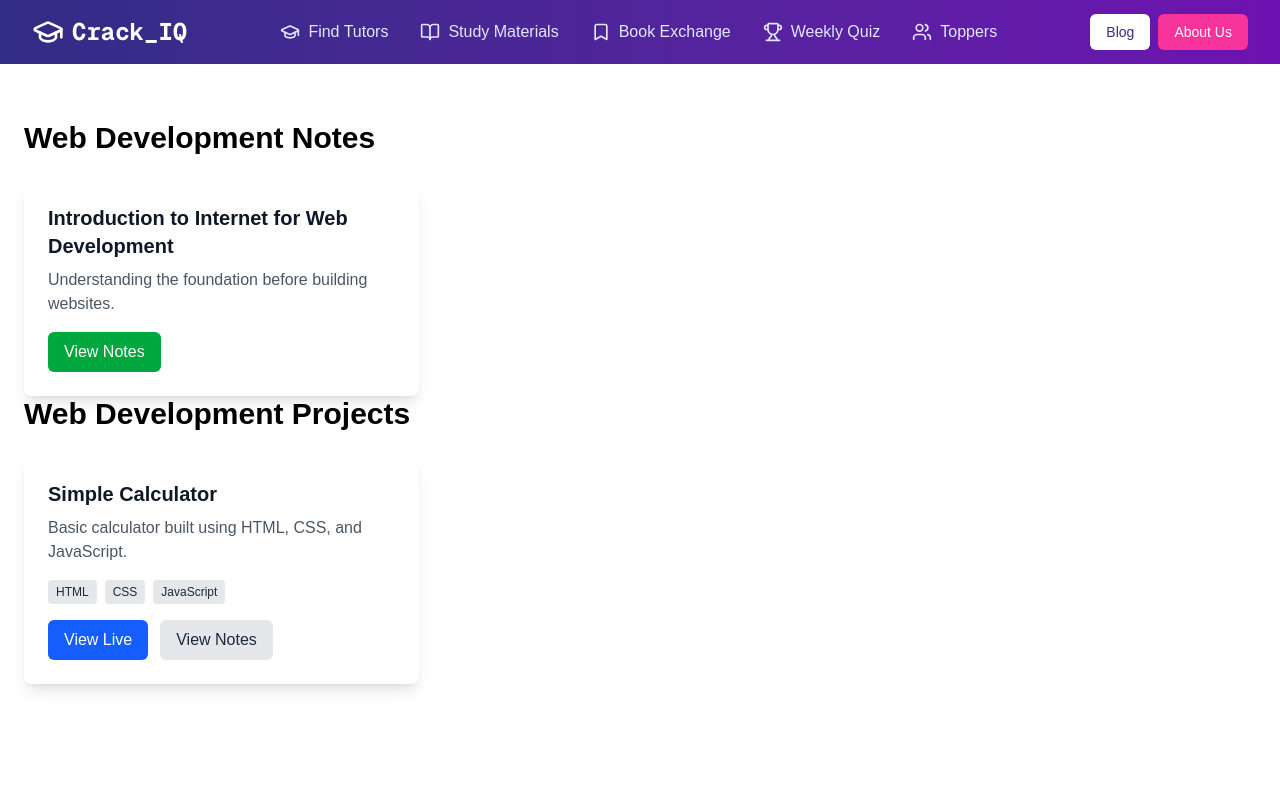
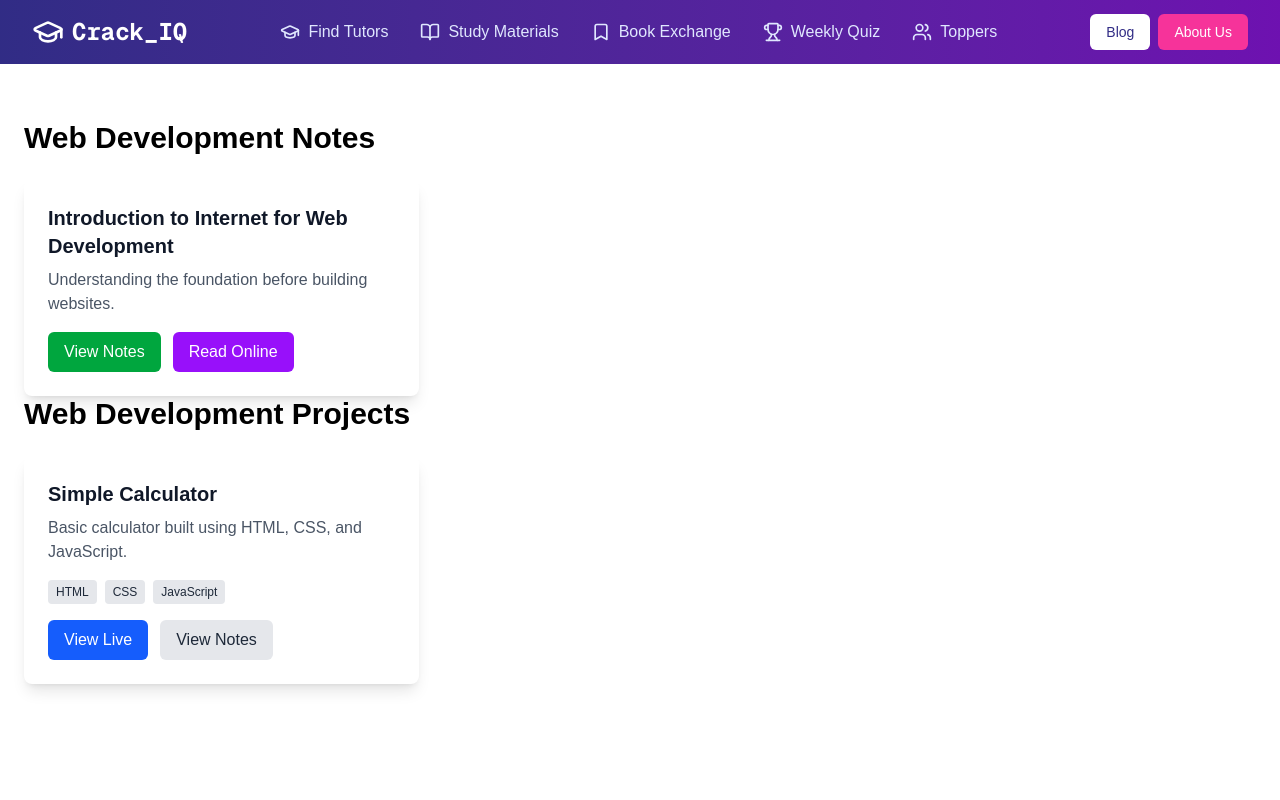
Before and after one commit to mrankit5575/mukundpur-Clent, a Next.js app: page /webdev in a window 1280 px wide. Shown: the top 800 px of the page. Built offline with nearby package versions, Linux system fonts and the light colour scheme.

Commit message:
update the

```diff
--- a/src/app/webdev/page.jsx
+++ b/src/app/webdev/page.jsx
@@ -71,6 +71,7 @@ const NoteCard = ({ note, index }) => {
         <h3 className="text-xl font-bold text-gray-900 mb-2">{note.title}</h3>
         <p className="text-gray-600 mb-4">{note.description}</p>
 
+        <div className="flex space-x-3">
           <a
             href={note.link}
             target="_blank"
@@ -79,6 +80,18 @@ const NoteCard = ({ note, index }) => {
           >
             View Notes
           </a>
+
+          {note.readLink && (
+            <a
+              href={note.readLink}
+              target="_blank"
+              rel="noopener noreferrer"
+              className="px-4 py-2 bg-purple-600 text-white rounded-md hover:bg-purple-700 transition-colors inline-block"
+            >
+              Read Online
+            </a>
+          )}
+        </div>
       </div>
     </motion.div>
   );
@@ -92,7 +105,8 @@ export default function WebdevPage() {
       description: 'Basic calculator built using HTML, CSS, and JavaScript.',
       technologies: ['HTML', 'CSS', 'JavaScript'],
       link: 'https://astonishing-sundae-5d6960.netlify.app/',
-      pdfLink: 'https://drive.google.com/file/d/17iUHo_7oRtRwodAK4ymo6DozurdPEa7o/view?usp=sharing',
+      pdfLink:
+        'https://drive.google.com/file/d/17iUHo_7oRtRwodAK4ymo6DozurdPEa7o/view?usp=sharing',
     },
   ];
 
@@ -101,20 +115,18 @@ export default function WebdevPage() {
       title: 'Introduction to Internet for Web Development',
       description: 'Understanding the foundation before building websites.',
       link: 'https://drive.google.com/file/d/10wsMd6Lbxjllrx7PO8I6GALupsxws4kA/view?usp=drive_link',
+      readLink: 'https://developer.mozilla.org/en-US/docs/Web/HTTP/Guides/Overview', // New link for reading directly
     },
     // {
     //   title: 'Second Class Notes',
     //   description: 'CSS basics, selectors and styling a webpage.',
     //   link: 'https://drive.google.com/file/d/your-second-class-link/view?usp=sharing',
+    //   readLink: 'https://example.com/second-class-read-online',
     // },
-    // Add more notes objects as needed
   ];
 
   return (
     <div className="p-6">
-      {/* Projects Section */}
-
-
       {/* Notes Section */}
       <h1 className="text-3xl font-bold mb-6 mt-24">Web Development Notes</h1>
       <div className="grid gap-6 md:grid-cols-2 lg:grid-cols-3">
@@ -122,6 +134,8 @@ export default function WebdevPage() {
           <NoteCard key={index} note={note} index={index} />
         ))}
       </div>
+
+      {/* Projects Section */}
       <h1 className="text-3xl font-bold mb-6">Web Development Projects</h1>
       <div className="grid gap-6 md:grid-cols-2 lg:grid-cols-3 mb-16">
         {projects.map((proj, index) => (
```
Lines whose indentation alone changed are shown as unchanged.
